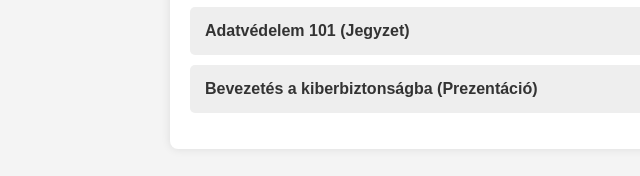
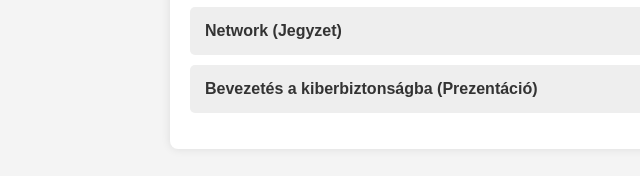
Before and after one commit to klicskoktm/klicskoktm.github.io, a plain HTML site: page index.html in a window 1280 px wide. Shown: the part 313-489 px from the top of the page, 0-640 px from the left. Drawn offline with Linux system fonts and the light colour scheme.

Commit message:
Update index.html

```diff
--- a/index.html
+++ b/index.html
@@ -67,7 +67,7 @@
         <h2>Elérhető anyagok:</h2>
         <ul>
             <li><a href="./windows.html">Windows admin (Jegyzet)</a></li>
-            <li><a href="#">Adatvédelem 101 (Jegyzet)</a></li>
+            <li><a href="#">Network (Jegyzet)</a></li>
             <li><a href="#">Bevezetés a kiberbiztonságba (Prezentáció)</a></li>
         </ul>
     </main>
```
